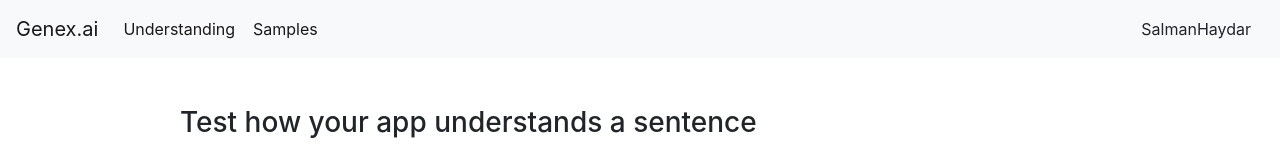
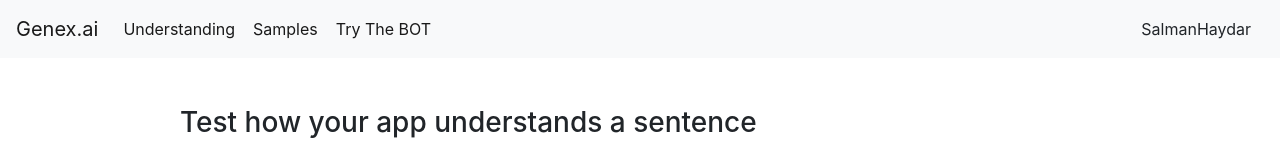
Before and after one commit to SalmanHaydar/multilingual-nlu-engine, a plain HTML site: page templates/sample-add.html in a window 1280 px wide. Shown: the top 151 px of the page. Drawn offline with nearby package versions, Linux system fonts and the light colour scheme.

Commit message:
added try demo

```diff
--- a/templates/sample-add.html
+++ b/templates/sample-add.html
@@ -41,6 +41,9 @@
                 </li>
                 <li class="nav-item active">
                     <a class="btn nav-link" href="#">Samples <span class="sr-only">(current)</span></a>
+                </li>
+                <li class="nav-item active">
+                    <a class="btn nav-link" href="#" target="_blank" onclick="location.href = 'http://182.160.104.220:5000/';">Try The BOT <span class="sr-only">(current)</span></a>
                 </li>
             </ul>
             <form class="form-inline my-2 my-lg-0">
```
